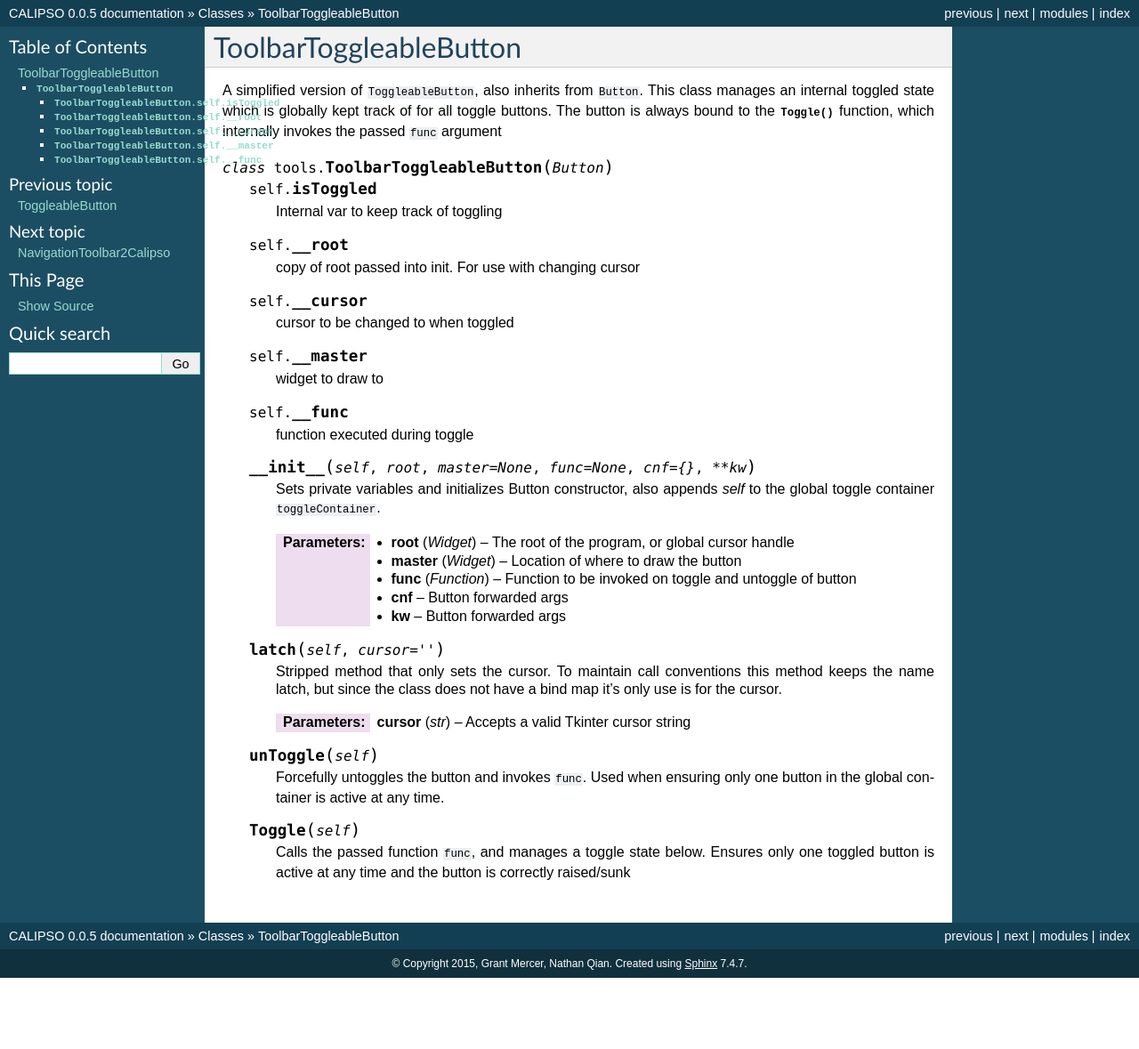
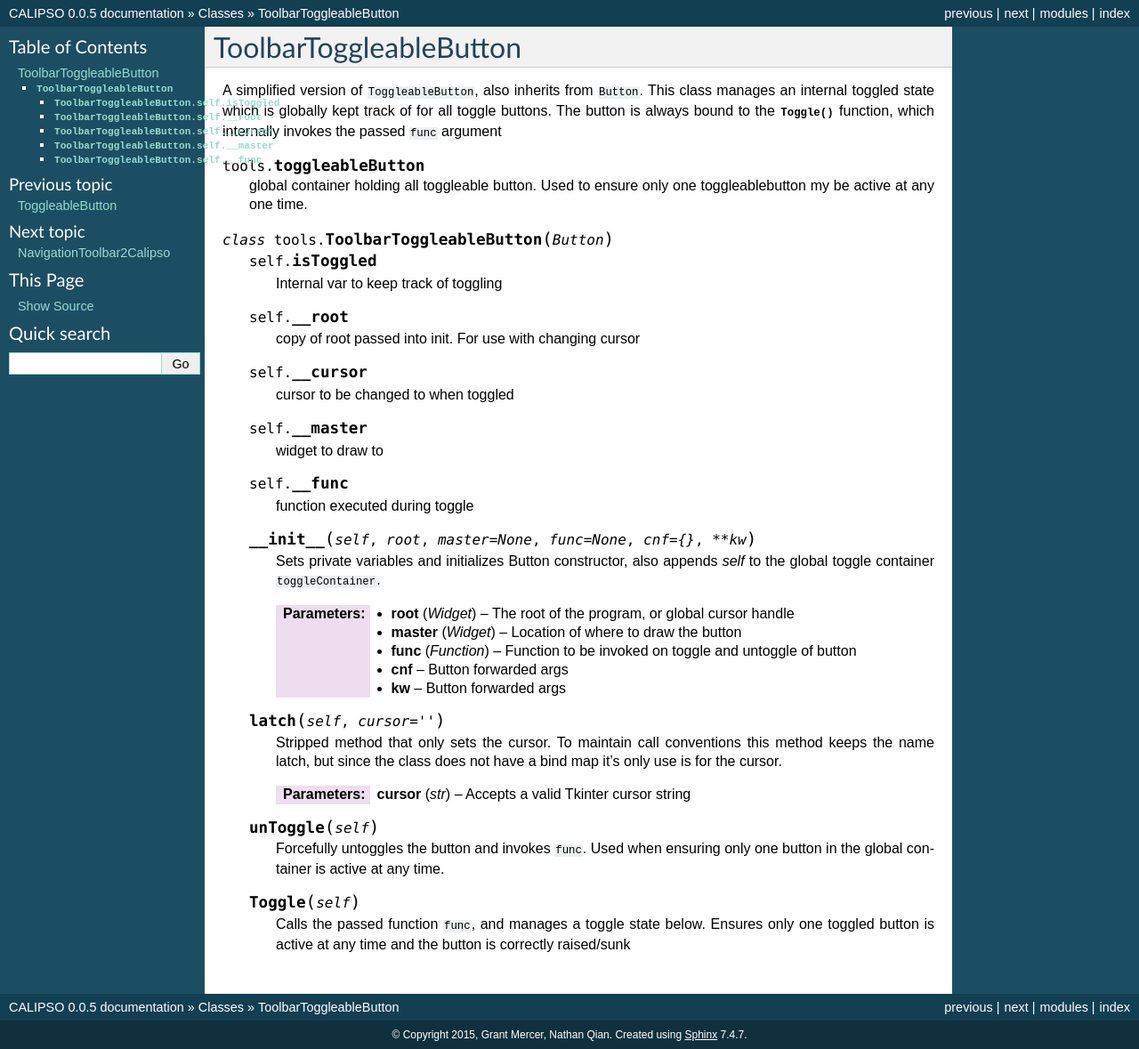
Before and after one commit to NASA-DEVELOP/VOCAL, a Sphinx documentation site: the page built from docs/source/classes/toolbartoggleablebutton.rst, in a window 1280 px wide. Shown: the whole page at 89% size. Built offline with Sphinx 7.4.7, drawn with Linux system fonts in a browser that asks for light colours; before the commit the page ends 1099 px from its top, so only the background shows below that.

Commit message:
added global container var to tools module docs

```diff
--- a/docs/source/classes/toolbartoggleablebutton.rst
+++ b/docs/source/classes/toolbartoggleablebutton.rst
@@ -5,6 +5,11 @@ ToolbarToggleableButton
 A simplified version of ``ToggleableButton``, also inherits from ``Button``. This class manages an internal toggled state which is globally kept track of for all toggle buttons. The button is always bound to the :py:meth:`Toggle` function, which internally invokes the passed ``func`` argument
 
 .. py:module:: tools
+
+.. py:data:: toggleableButton
+   :noindex:
+
+   global container holding all toggleable button. Used to ensure only one toggleablebutton my be active at any one time.
 
 .. py:class:: ToolbarToggleableButton(Button)
 
--- a/docs/source/classes/tooltip.rst
+++ b/docs/source/classes/tooltip.rst
@@ -5,6 +5,10 @@ ToolTip
 Allows for the easy creation of tool tips that are displayed below buttons. Requires a widget and overlays a simple tool tip once hovered over by the mouse. Created with py:meth:`createToolTip`
 
 .. py:module:: tools
+
+.. py:data:: toggleableButton
+
+   global container holding all toggleable button. Used to ensure only one toggleablebutton my be active at any one time.
 
 .. py:class:: ToolTip(object)
 
```
